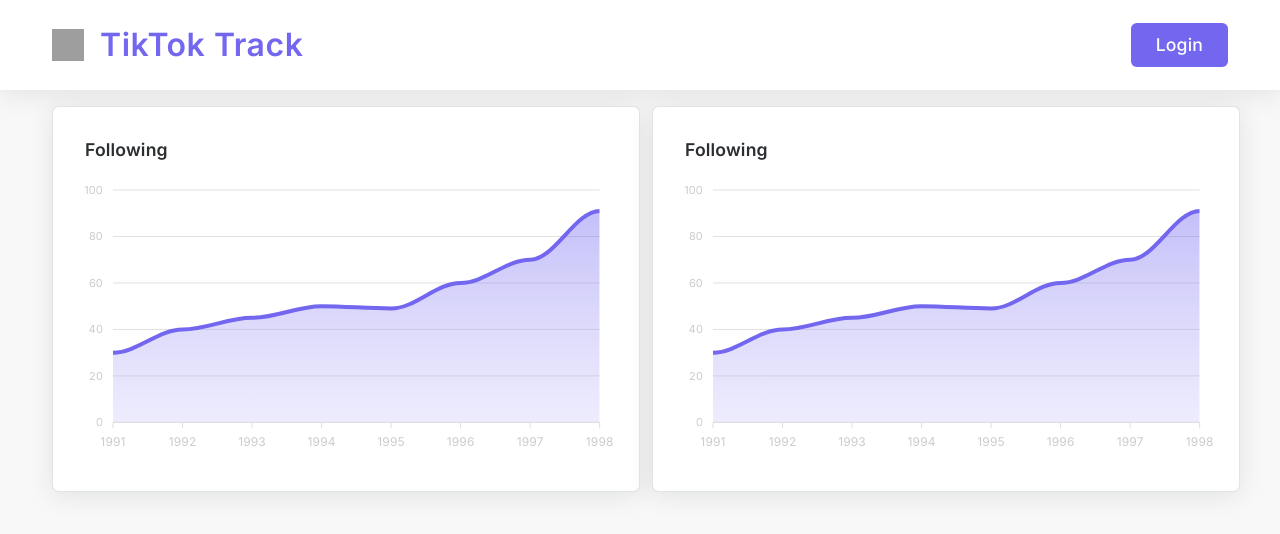
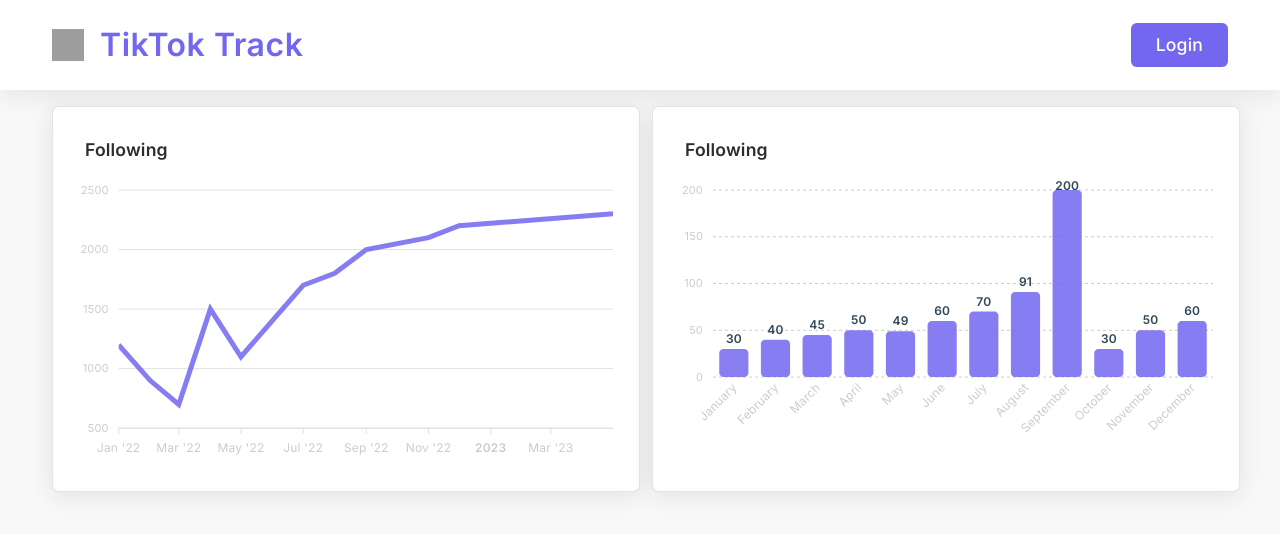
Before and after one commit to ajervin1/tiktok-analytics, a React (Vite) app: page /user/uniqueId in a window 1280 px wide. Shown: the top 534 px of the page. Built offline with nearby package versions, Linux system fonts and the light colour scheme; grey boxes are pictures that could not be loaded.

Commit message:
Basic Bar Chart Styling

```diff
--- a/src/components/Charts/ApexBarChart.jsx
+++ b/src/components/Charts/AreaChart.jsx
@@ -1,6 +1,7 @@
 import Chart from "react-apexcharts";
 import './chart.css'
-export default function ApexBarChart() {
+
+export default function AreaChart() {
 	let options = {
 		chart: {
 			id: "basic-bar",
@@ -11,7 +12,7 @@ export default function ApexBarChart() {
 		dataLabels: {
 			enabled: false
 		},
-		colors: ['#7367f0',], // Add your custom colors here
+		colors: [ '#7367f0', ], // Add your custom colors here
 		xaxis: {
 			labels: {
 				style: {
@@ -36,12 +37,12 @@ export default function ApexBarChart() {
 	let series = [
 		{
 			name: "Followers",
-			data: [30, 40, 45, 50, 49, 60, 70, 91]
+			data: [ 30, 40, 45, 50, 49, 60, 70, 91 ]
 		}
 	]
 
 	return <div className="card chart-item">
-		<h6 className={"font-semi-bold"}>Following</h6>
-		<Chart options={options} series={series} type={'area'} width="100%" height={300} />
+		<h6 className={ "font-semi-bold" }>Following</h6>
+		<Chart options={ options } series={ series } type={ 'area' } width="100%" height={ 300 }/>
 	</div>
 }
--- /dev/null
+++ b/src/components/Charts/BarChart.jsx
@@ -0,0 +1,77 @@
+import Chart from "react-apexcharts";
+
+export default function BarChart() {
+	let options = {
+		chart: {
+			id: "basic-bar",
+			toolbar: { show: false },
+			fontFamily: "Inter",
+		},
+		colors: [ '#7367f0' ],
+		dataLabels: {
+			enabled: true,
+			position: top,
+			offsetY: -20,
+			style: {
+				fontSize: '12px',
+				colors: ["#304758"]
+			}
+		},
+		plotOptions: {
+			bar: {
+
+				borderRadius: 4,
+				dataLabels: {
+					position: 'top', // top, center, bottom
+				},
+			}
+		},
+		xaxis: {
+			categories: ['January', 'February', 'March', 'April', 'May', 'June', 'July', 'August', 'September', 'October', 'November', 'December'],
+			position: 'bottom',
+			labels: {
+				style: {
+					colors: '#ccc', // Change the color of y-axis labels here
+				},
+			},
+			axisBorder: {
+				show: false
+			},
+			axisTicks: {
+				show: false
+			},
+		},
+		grid: {
+			show: true,
+			borderColor: '#ccc',
+			strokeDashArray: 3,
+		},
+		yaxis: {
+			lines: {
+				show: true
+			},
+			stepSize: 50,
+			labels: {
+				style: {
+					colors: '#ccc', // Change the color of y-axis labels here
+				},
+			},
+		},
+	}
+	let series = [
+		{
+			name: "series-1",
+			data: [ 30, 40, 45, 50, 49, 60, 70, 91, 200, 30, 50, 60 ]
+		}
+	]
+	return <div className="card chart-item">
+		<h6 className={ "font-semi-bold" }>Following</h6>
+		<Chart
+			options={ options }
+			series={series }
+			type="bar"
+			width="100%"
+			height={300}
+		/>
+	</div>
+}
--- a/src/components/Charts/DateStringChart.jsx
+++ b/src/components/Charts/DateStringChart.jsx
@@ -4,19 +4,34 @@ export default function DateStringChart() {
 	let options = {
 		chart: {
 			type: "area",
-   animations: {
-    initialAnimation: {
-     enabled: false
-    }
-   }
+			id: "date-chart",
+			toolbar: { show: false },
+			fontFamily: "Inter",
+
 		},
+		colors: [ '#7367f0' ],
 		xaxis: {
-   type: 'datetime'
-  }
+			type: 'datetime',
+			labels: {
+				style: {
+					colors: '#ccc', // Change the color of y-axis labels here
+				},
+			},
+			tickAmount: 5,
+			tickPlacement: 'on',
+		},
+		yaxis: {
+			tickAmount: 5,
+			labels: {
+				style: {
+					colors: '#ccc', // Change the color of y-axis labels here
+				},
+			},
+		},
 	}
 	let series = [
 		{
-   name: "Sales",
+			name: "Followers",
 			data: [
 				{
 					x: new Date("01-10-2022 GMT").toISOString().split('T')[0].slice(0, 7),
@@ -66,7 +81,8 @@ export default function DateStringChart() {
 			]
 		}
 	]
- return <div className="">
-  <Chart options={ options } width={ "100%" } height={ 500 } series={ series }/>
+	return <div className="card chart-item">
+		<h6 className={ "font-semi-bold" }>Following</h6>
+		<Chart options={ options } width={ "100%" } height={ 300 } series={ series }/>
 	</div>
 }
--- a/src/pages/DetailsPage.jsx
+++ b/src/pages/DetailsPage.jsx
@@ -1,19 +1,15 @@
-import UserBanner from "../components/UserBanner/UserBanner.jsx";
-import DataCard from "../components/DataCard/DataCard.jsx";
-import PostList from "../components/PostList/PostList.jsx";
-import TikTokLineChart from "../components/Charts/TikTokLineChart.jsx";
-import ApexBarChart from "../components/Charts/ApexBarChart.jsx";
-import TimeStampChart from "../components/Charts/TimeStampChart.jsx";
+import AreaChart from "../components/Charts/AreaChart.jsx";
 import DateStringChart from "../components/Charts/DateStringChart.jsx";
+import BarChart from "../components/Charts/BarChart.jsx";
 
 export default function DetailsPage() {
 	return <main className="details-page container pt-1">
 		<div className="row">
 			<div className="col-6">
-				<ApexBarChart/>
+				<DateStringChart />
 			</div>
 			<div className="col-6">
-				<ApexBarChart/>
+				<BarChart />
 			</div>
 		</div>
 	</main>
--- /dev/null
+++ b/test.js
@@ -0,0 +1,6 @@
+const isoString = new Date("01-10-2022 GMT").toISOString();
+
+let newDateString = isoString.split("T")[0].slice(0, 7)
+console.log(newDateString)
+//
+// .split('T')[0].slice(0, 7),
```
Also changed, not shown: src/components/Charts/ApexLineChart.jsx (deleted, +0 -26 lines). Lines whose indentation alone changed are shown as unchanged.
